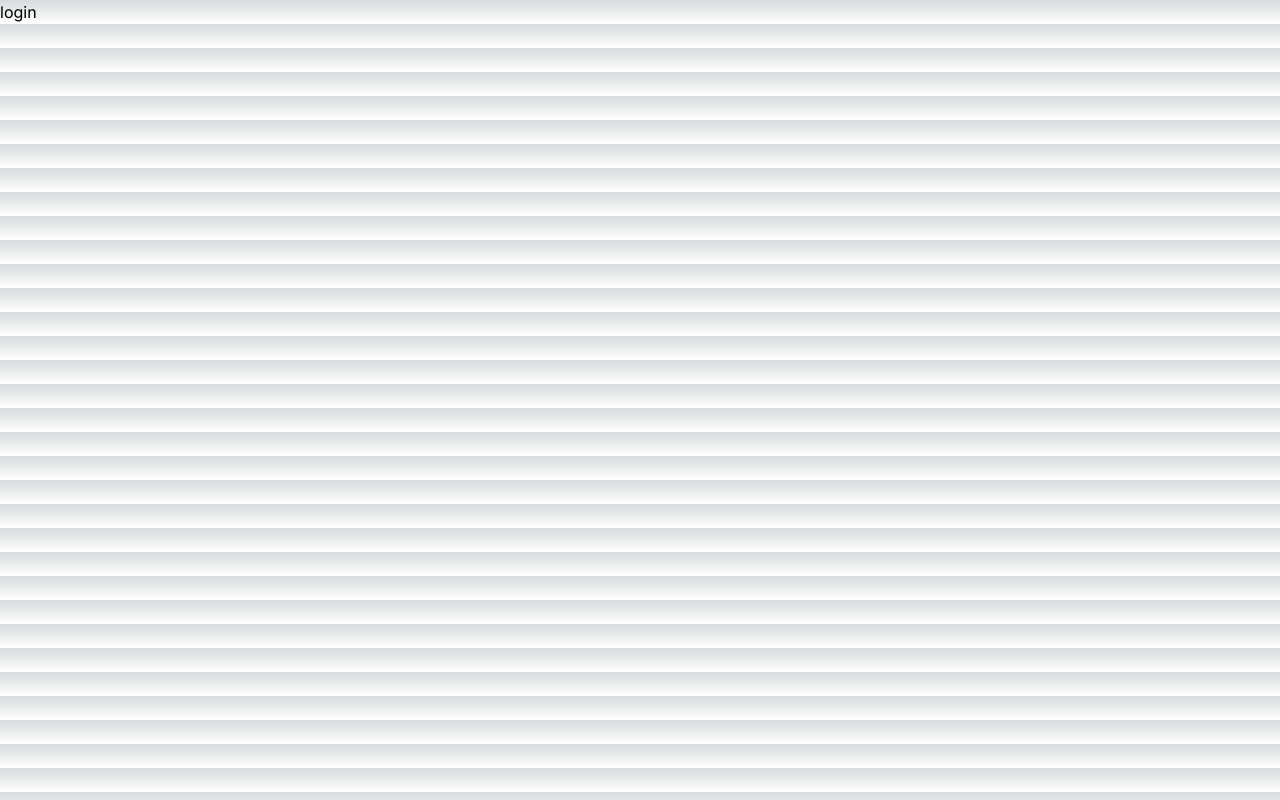
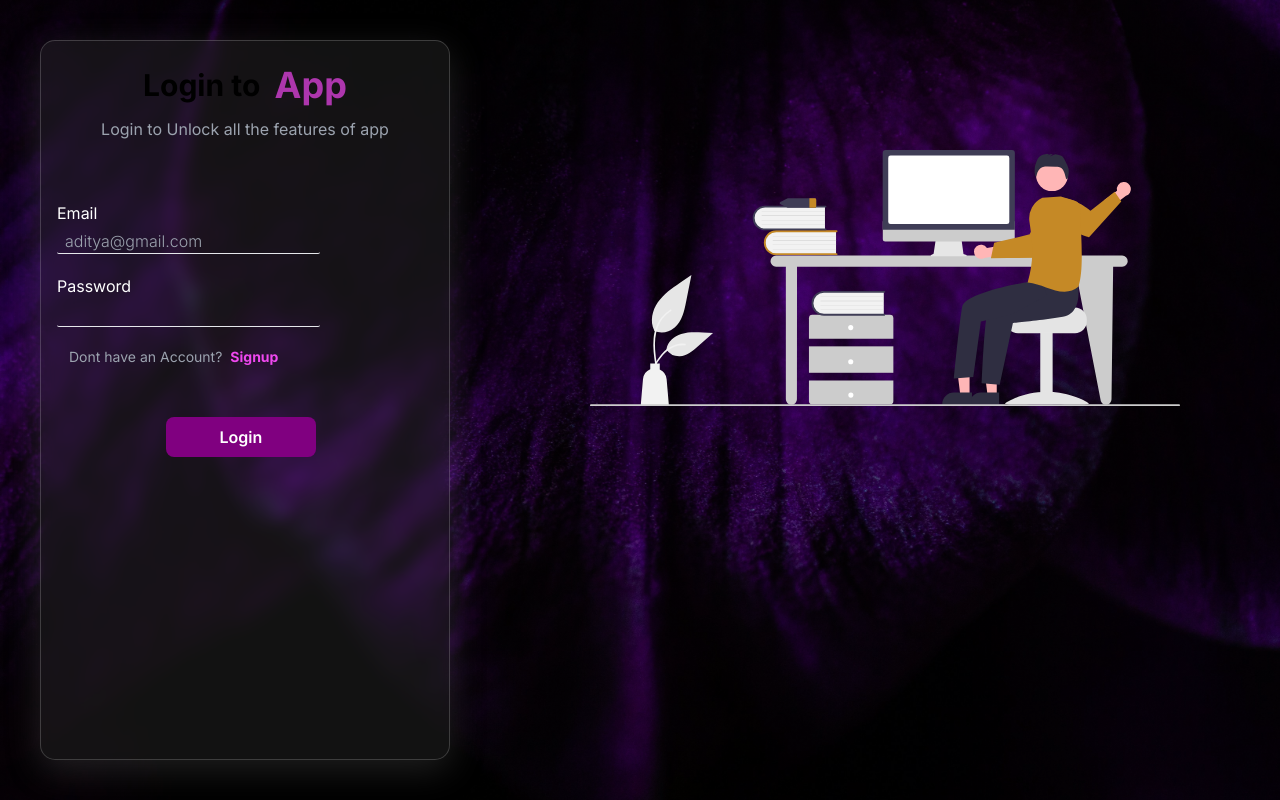
Before and after one commit to Aytaditya/Nextjs-Project, a Next.js app: page /login in a window 1280 px wide. Built offline with nearby package versions, Linux system fonts and the light colour scheme.

Commit message:
login page

```diff
--- a/src/app/layout.tsx
+++ b/src/app/layout.tsx
@@ -5,7 +5,7 @@ import "./globals.css";
 const inter = Inter({ subsets: ["latin"] });
 
 export const metadata: Metadata = {
-  title: "Create Next App",
+  title: "App",
   description: "Generated by create next app",
 };
 
--- a/src/app/login/page.tsx
+++ b/src/app/login/page.tsx
@@ -1,7 +1,60 @@
+"use client"
+
+import {useState} from "react"
+import Link from "next/link"
+import { useRouter } from "next/navigation"
+import  axios  from "axios"
+import Image from "next/image"
+
+
 export default function LoginPage() {
-    return(
-        <div>
-        login
+    const [user,setUser] = useState({
+        email: "",
+        password: "",
+    })
+    const onSignup=async(e:any)=>{
+        e.preventDefault();
+        console.log(user)
+    }
+    const handleDisable =():boolean=>{
+        if(user.email=="" || user.password==""){
+            return true
+    }
+    return false
+}
+
+    return (
+        <div className="flex flex-row bg-custom h-screen ">
+            <div className="flex flex-col  px-4 py-6 min-h-[300px] w-[35%] upper-layer m-10">
+            <h1 className="text-3xl flex items-center justify-center font-bold">Login to &nbsp; <span className="text-[#ad36ad] font-bold text-4xl">App</span></h1>
+            <p className="flex items-center justify-center flex-col mt-3 text-gray-400">Login to Unlock all the features of app</p>
+            <form action="" className="mt-10" onSubmit={onSignup}>
+                {/* first input */}
+            <div className="flex flex-col mt-5">
+            <label htmlFor="email" className="text-white">Email</label>
+            <input type="email" placeholder="aditya@gmail.com" className="w-[70%] bg-transparent border-b-[1px] mt-1 rounded-sm px-2 font-light text-white" value={user.email} onChange={(e)=>setUser({...user,email:e.target.value})} />
+            </div>
+
+            {/* second input */}
+            <div className="flex flex-col mt-5">
+            <label htmlFor="password" className="text-white">Password</label>
+            <input type="password" className="w-[70%] bg-transparent border-b-[1px] mt-1 rounded-sm px-2 font-light text-white" value={user.password} onChange={(e)=>setUser({...user,password:e.target.value})} />
+            </div>
+            <p className="text-sm mt-5 text-gray-400 mx-3">Dont have an Account?
+             <Link href="/signup" className="mx-2 text-[#ef48ef] font-bold hover:underline">Signup</Link>
+
+            </p>
+            {/* submit button */}
+            <div className="flex flex-col items-center mt-[50px]">
+            <button className="bg-[purple] w-[40%] text-white px-4 py-2 rounded-lg font-semibold mr-2 " disabled={handleDisable()}>Login</button>
+            </div>
+            </form>
+        </div>
+        <div className="m-[100px]">
+        <Image src="/hello.svg" alt="logo" width={650} height={250} className="my-[50px]" loading="lazy" layout="intrinsic" />
+        </div>
+
+
         </div>
     )
 }
--- a/src/app/signup/page.tsx
+++ b/src/app/signup/page.tsx
@@ -3,8 +3,9 @@
 import {useState} from "react"
 import Link from "next/link"
 import { useRouter } from "next/navigation"
-import { axios } from "axios"
+import  axios  from "axios"
 import Image from "next/image"
+
 
 export default function SignupPage() {
     const [user,setUser] = useState({
@@ -12,28 +13,42 @@ export default function SignupPage() {
         password: "",
         username: ""
     })
-    const onSignup=async()=>{
-
+    const onSignup=async(e:any)=>{
+        e.preventDefault();
+        console.log(user)
     }
     return (
         <div className="flex flex-row bg-custom h-screen ">
             <div className="flex flex-col  px-4 py-6 min-h-[500px] w-[35%] upper-layer m-10">
-            <h1 className="text-3xl flex items-center justify-center font-bold">SignUp to &nbsp; <span className="text-[purple] font-bold text-4xl">App</span></h1>
-            <form action="" className="mt-5">
+            <h1 className="text-3xl flex items-center justify-center font-bold">SignUp to &nbsp; <span className="text-[#ad36ad] font-bold text-4xl">App</span></h1>
+            <form action="" className="mt-5" onSubmit={onSignup}>
                 {/* first input */}
-            <div className="flex flex-col mt-3">
+            <div className="flex flex-col mt-5">
             <label htmlFor="username" className="text-white">Username</label>
-            <input type="text" placeholder="aytaditya" className="w-[60%] bg-transparent border-b-[1px] mt-1 rounded-sm px-2 font-light text-white" value={user.username} onChange={(e)=>setUser({...user,username:e.target.value})} />
+            <input type="text" placeholder="aytaditya" className="w-[70%] bg-transparent border-b-[1px] mt-1 rounded-sm px-2 font-light text-white" value={user.username} onChange={(e)=>setUser({...user,username:e.target.value})} />
             </div>
             {/* second input */}
-            <div className="flex flex-col mt-3">
+            <div className="flex flex-col mt-5">
             <label htmlFor="email" className="text-white">Email</label>
-            <input type="email" placeholder="aditya@gmail.com" className="w-[60%] bg-transparent border-b-[1px] mt-1 rounded-sm px-2 font-light text-white" value={user.email} onChange={(e)=>setUser({...user,username:e.target.value})} />
+            <input type="email" placeholder="aditya@gmail.com" className="w-[70%] bg-transparent border-b-[1px] mt-1 rounded-sm px-2 font-light text-white" value={user.email} onChange={(e)=>setUser({...user,email:e.target.value})} />
+            </div>
+            {/* third input */}
+            <div className="flex flex-col mt-5">
+            <label htmlFor="password" className="text-white">Password</label>
+            <input type="password" className="w-[70%] bg-transparent border-b-[1px] mt-1 rounded-sm px-2 font-light text-white" value={user.password} onChange={(e)=>setUser({...user,password:e.target.value})} />
+            </div>
+            <p className="text-sm mt-5 text-gray-400 mx-3">Already have an Account?
+             <Link href="/login" className="mx-2 text-[#ef48ef] font-bold hover:underline">Login</Link>
+
+            </p>
+            {/* submit button */}
+            <div className="flex flex-col items-center mt-[120px]">
+            <button className="bg-[purple] w-[40%] text-white px-4 py-2 rounded-lg font-semibold mr-2 hover:bg-[#501b50]">SignUp</button>
             </div>
             </form>
         </div>
         <div className="m-[100px]">
-        <Image src="/hello.svg" alt="logo" width={560} height={150} className="my-[50px]" loading="lazy" layout="intrinsic" />
+        <Image src="/hello.svg" alt="logo" width={650} height={250} className="my-[50px]" loading="lazy" layout="intrinsic" />
         </div>
 
 
```
Also changed, not shown: src/app/profile/[id]/page.tsx (added), src/app/profile/page.tsx (added).
